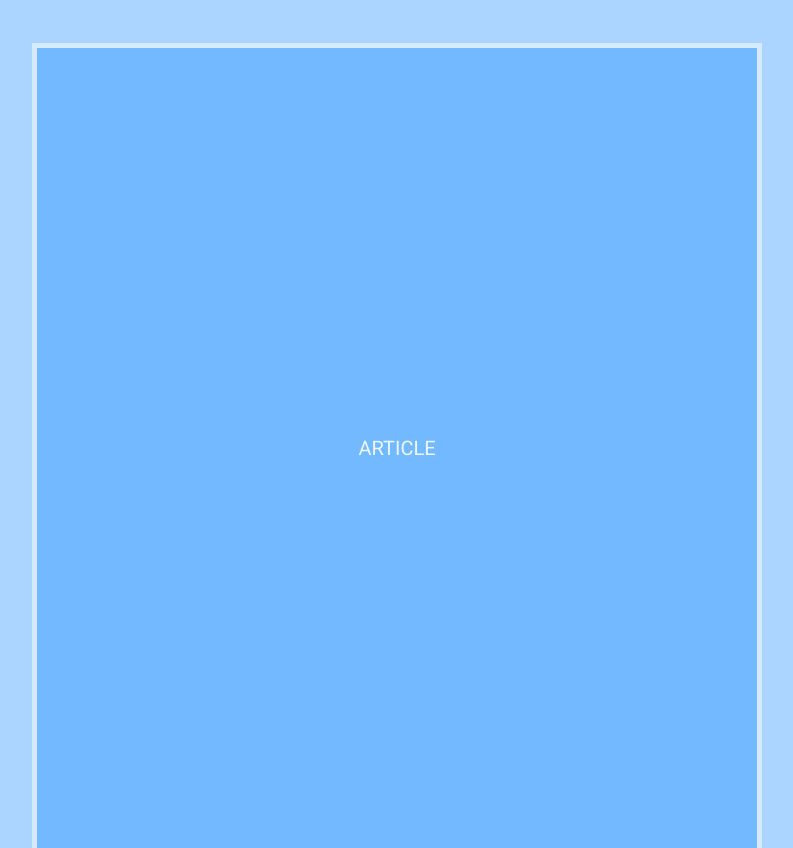
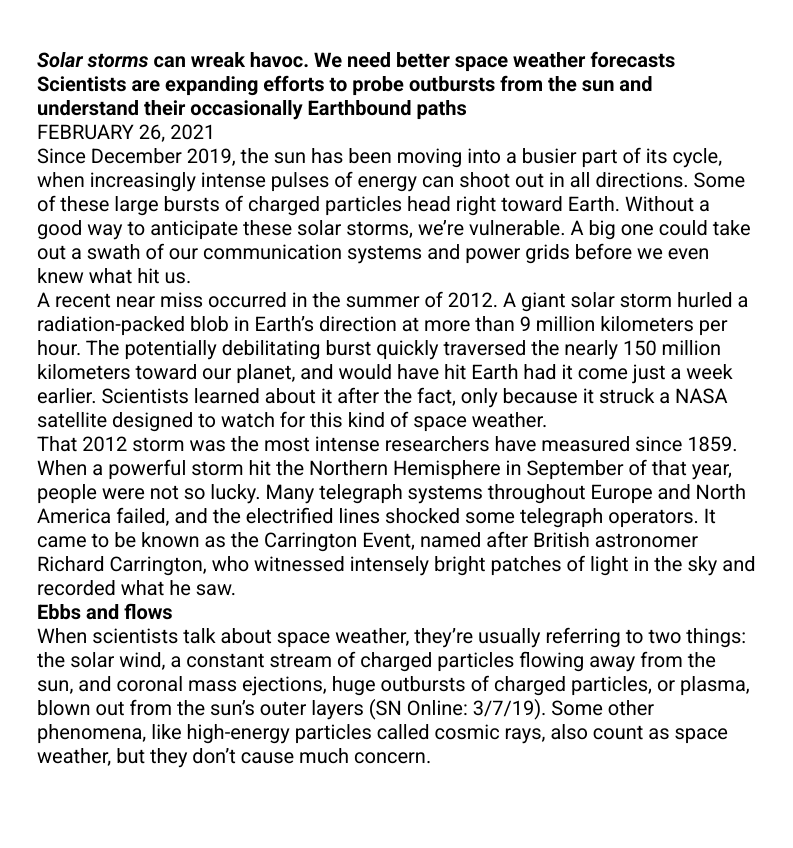
Before and after one commit to RolandOroz/Blog-Layout-Learning_2, a plain HTML site: page index.html in a window 1280 px wide. Shown: the top 848 px of the page, without its empty margins (243-1036 px from the left). After the commit the page ends 816 px from the top, so only its background shows below. Drawn offline with Linux system fonts and the light colour scheme; files that its build step writes are made by us from their sources.

Commit message:
Learn css grid

```diff
--- a/index.html
+++ b/index.html
@@ -21,35 +21,42 @@
 
 
         <link rel="stylesheet" href="styles/reset.css"> <!--only for dev-->
-        <link rel="stylesheet" href="styles/debug.css"> <!--only for dev-->
+        <link rel="stylesheet" href="styles/-debug.css"> <!--only for dev-->
 
-        <style>
-            article {
-                display: grid;
-                grid-template-columns: 1fr 0.5in [start] 7.5in [end] 0.5in 1fr;
-
-                height: 100vh; /* temp fix */
-
-                padding: 0.5in 0;
-            }
-            article * { grid-column: start / end; }
-
-            @media (max-width: 8.5in) {
-                article {grid-template-columns: 1fr 5% [start] 90% [end] 5% 1fr;}
-            }
+        <link rel="stylesheet" href="styles/article.css">
+        <link rel="stylesheet" href="img/article-image.css">
 
 
-        </style>
     </head>
 
     <body>
-    <article>
-        <p class="debug-center">ARTICLE</p>
-    </article>
+    <article id="solar-storm">
+        <h1><a href="#solar-storm"><em>Solar storms</em> can wreak havoc. We need better space weather forecasts</a></h1>
+        <h2>Scientists are expanding efforts to probe outbursts from the sun and understand their occasionally Earthbound paths</h2>
 
-    <article>
-        <p class="debug-center">ARTICLE</p>
+        <time datetime="02-26-2021">FEBRUARY 26, 2021</time>
+        <p>
+            Since December 2019, the sun has been moving into a busier part of its cycle, when increasingly intense pulses of energy can shoot out in all directions. Some of these large bursts of charged particles head right toward Earth. Without a good way to anticipate these solar storms, we’re vulnerable. A big one could take out a swath of our communication systems and power grids before we even knew what hit us.
+        </p>
+        <p>
+            A recent near miss occurred in the summer of 2012. A giant solar storm hurled a radiation-packed blob in Earth’s direction at more than 9 million kilometers per hour. The potentially debilitating burst quickly traversed the nearly 150 million kilometers toward our planet, and would have hit Earth had it come just a week earlier. Scientists learned about it after the fact, only because it struck a NASA satellite designed to watch for this kind of space weather.
+        </p>
+        <p>
+            That 2012 storm was the most intense researchers have measured since 1859. When a powerful storm hit the Northern Hemisphere in September of that year, people were not so lucky. Many telegraph systems throughout Europe and North America failed, and the electrified lines shocked some telegraph operators. It came to be known as the Carrington Event, named after British astronomer Richard Carrington, who witnessed intensely bright patches of light in the sky and <a href="https://babel.hathitrust.org/cgi/pt?id=njp.32101081655332&view=1up&seq=351">recorded what he saw.</a>
+        </p>
+
+        <h3>Ebbs and flows</h3>
+        <p>
+            When scientists talk about space weather, they’re usually referring to two things: the solar wind, a constant stream of charged particles flowing away from the sun, and coronal mass ejections, <a href="https://www.sciencenews.org/article/coronal-mass-ejection-magnetic-sun-plasma-eruption">huge outbursts of charged particles</a>, or plasma, blown out from the sun’s outer layers (SN Online: 3/7/19). Some other phenomena, like high-energy particles called cosmic rays, also count as space weather, but they don’t cause much concern.
+        </p>
+
     </article>
 
     </body>
 </html>
+
+
+<!--<img class="size-4" src="https://www.sciencenews.org/wp-content/uploads/2021/02/022721_space-weather_feat-1440x700.jpg">
+<img class="size-3" src="https://www.sciencenews.org/wp-content/uploads/2021/02/022721_space-weather_feat-1440x700.jpg">
+<img class="size-2" src="https://www.sciencenews.org/wp-content/uploads/2021/02/022721_space-weather_feat-1440x700.jpg">
+<img class="size-1" src="https://www.sciencenews.org/wp-content/uploads/2021/02/022721_space-weather_feat-1440x700.jpg">-->
--- /dev/null
+++ b/styles/article-image.css
@@ -0,0 +1,7 @@
+
+        .size-1 { grid-column: 4 / 5; }
+        .size-2 { grid-column: 3 / 6; }
+        .size-3 { grid-column: 2 / 7; }
+        .size-4 { grid-column: 1 / 8; }
+
+        img.size-1, img.size-2, img.size-3, img.size-4 { width: 100%; }
--- /dev/null
+++ b/styles/article.css
@@ -0,0 +1,13 @@
+            article {
+                display: grid;
+                grid-template-columns: 1fr 0.5in [start] 1.25in 5in 1.25in [end] 0.5in 1fr;
+
+                 /*height: 100vh; -- temp fix */
+
+                padding: 0.5in 0;
+            }
+            article * { grid-column: start / end; }
+
+            @media (max-width: 8.5in) {
+                article {grid-template-columns: 1fr 5% [start] 15% 60% 15%[end] 5% 1fr;}
+            }
```
Also changed, not shown: img/022721_space-weather_feat-1440x700.jpg (added).
